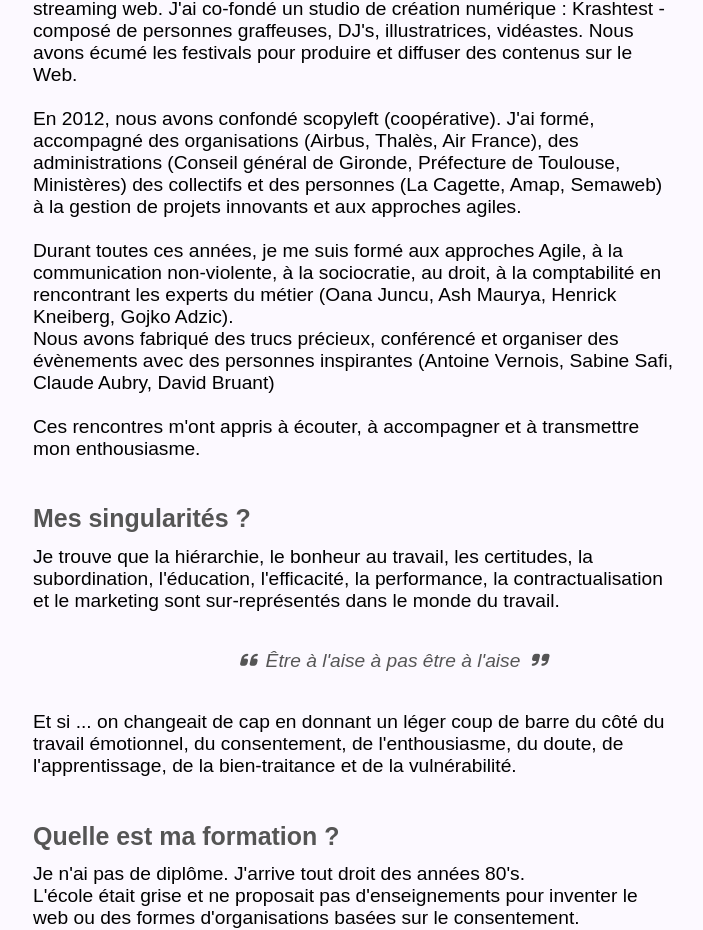
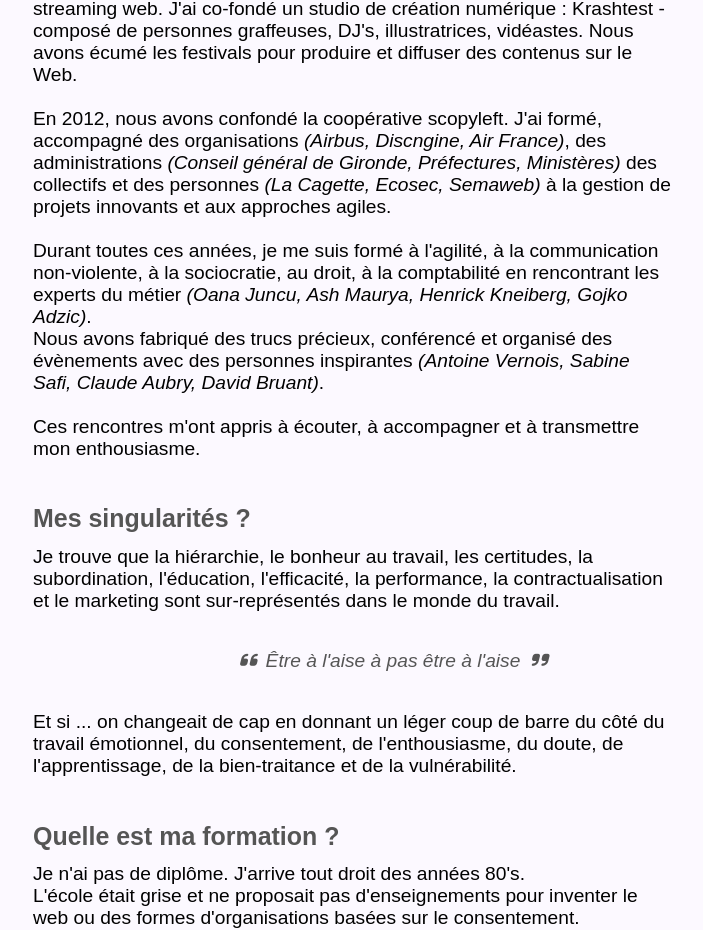
Before and after one commit to pntbr/pntbr, a plain HTML site: page index.html in a window 1280 px wide. Shown: the part 1212-2142 px from the top of the page, without its empty margins (287-990 px from the left). Drawn offline with Linux system fonts and the light colour scheme.

Commit message:
corrections

```diff
--- a/index.html
+++ b/index.html
@@ -63,10 +63,13 @@
         J'ai commencé avec Franck Lanne chez Commodore France puis je suis passé chez Apple. Pendant dix ans, de l'océan indien aux caraïbes, j'ai accompagné les imprimeurs, les architectes et les musiciens dans leurs changement de vie.
         <br><br> Je me suis posé en france en 1995 pour explorer les logiciels audio et le streaming web. J'ai co-fondé un studio de création numérique : Krashtest - composé de personnes graffeuses, DJ's, illustratrices, vidéastes. Nous avons écumé les
         festivals pour produire et diffuser des contenus sur le Web.
-        <br><br> En 2012, nous avons confondé scopyleft (coopérative). J'ai formé, accompagné des organisations (Airbus, Thalès, Air France), des administrations (Conseil général de Gironde, Préfecture de Toulouse, Ministères) des collectifs et des personnes
-        (La Cagette, Amap, Semaweb) à la gestion de projets innovants et aux approches agiles.
-        <br><br>Durant toutes ces années, je me suis formé aux approches Agile, à la communication non-violente, à la sociocratie, au droit, à la comptabilité en rencontrant les experts du métier (Oana Juncu, Ash Maurya, Henrick Kneiberg, Gojko Adzic).
-        <br>Nous avons fabriqué des trucs précieux, conférencé et organiser des évènements avec des personnes inspirantes (Antoine Vernois, Sabine Safi, Claude Aubry, David Bruant)
+        <br><br> En 2012, nous avons confondé la coopérative scopyleft. J'ai formé, accompagné des organisations
+        <em>(Airbus, Discngine, Air France)</em>, des administrations <em>(Conseil général de Gironde, Préfectures,
+            Ministères)</em> des collectifs et des personnes <em>(La Cagette, Ecosec, Semaweb)</em> à la gestion de projets innovants et aux approches agiles.
+        <br><br>Durant toutes ces années, je me suis formé à l'agilité, à la communication non-violente, à la sociocratie, au droit, à la comptabilité en rencontrant les experts du métier <em>(Oana Juncu, Ash Maurya,
+            Henrick Kneiberg, Gojko Adzic)</em>.
+        <br>Nous avons fabriqué des trucs précieux, conférencé et organisé des évènements avec des personnes inspirantes
+        <em>(Antoine Vernois, Sabine Safi, Claude Aubry, David Bruant)</em>.
         <br><br>Ces rencontres m'ont appris à écouter, à accompagner et à transmettre mon enthousiasme.
     </dd>
     <dt class=question>Mes singularités ?</dt>
```
